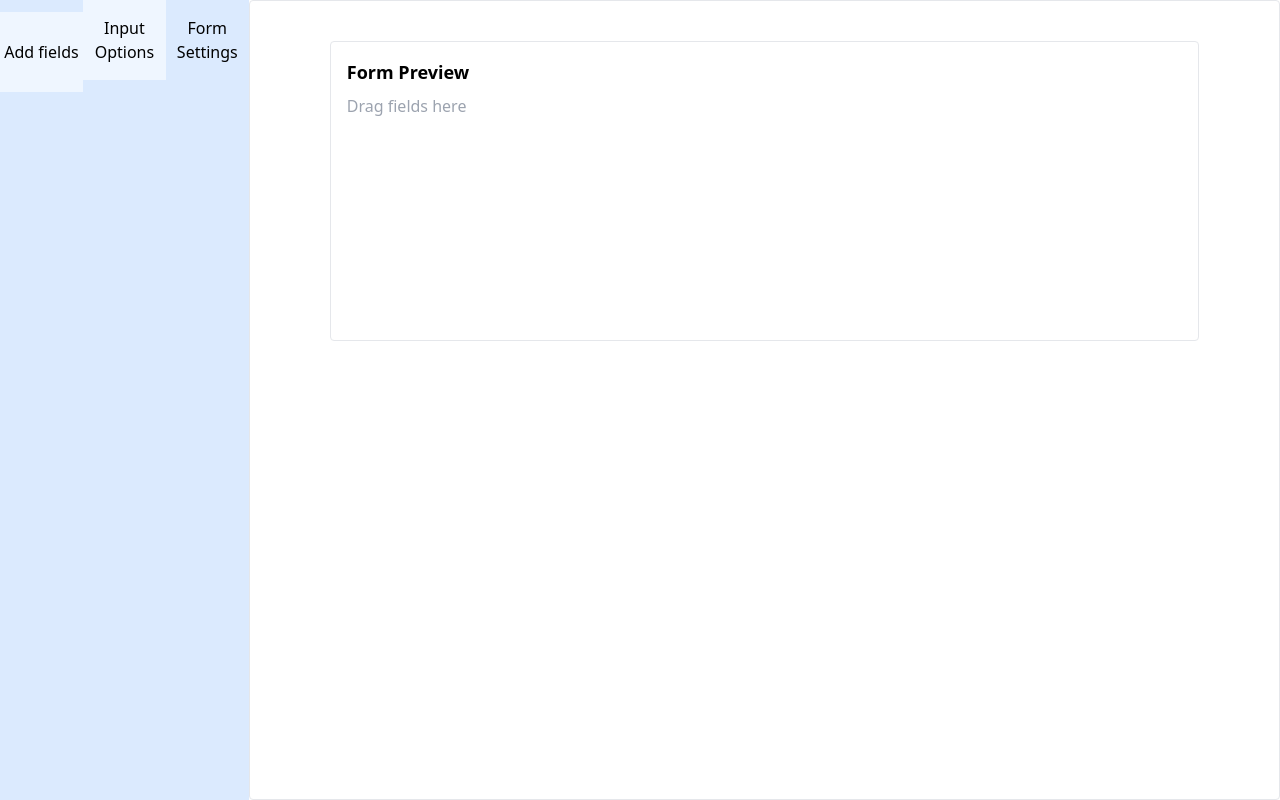
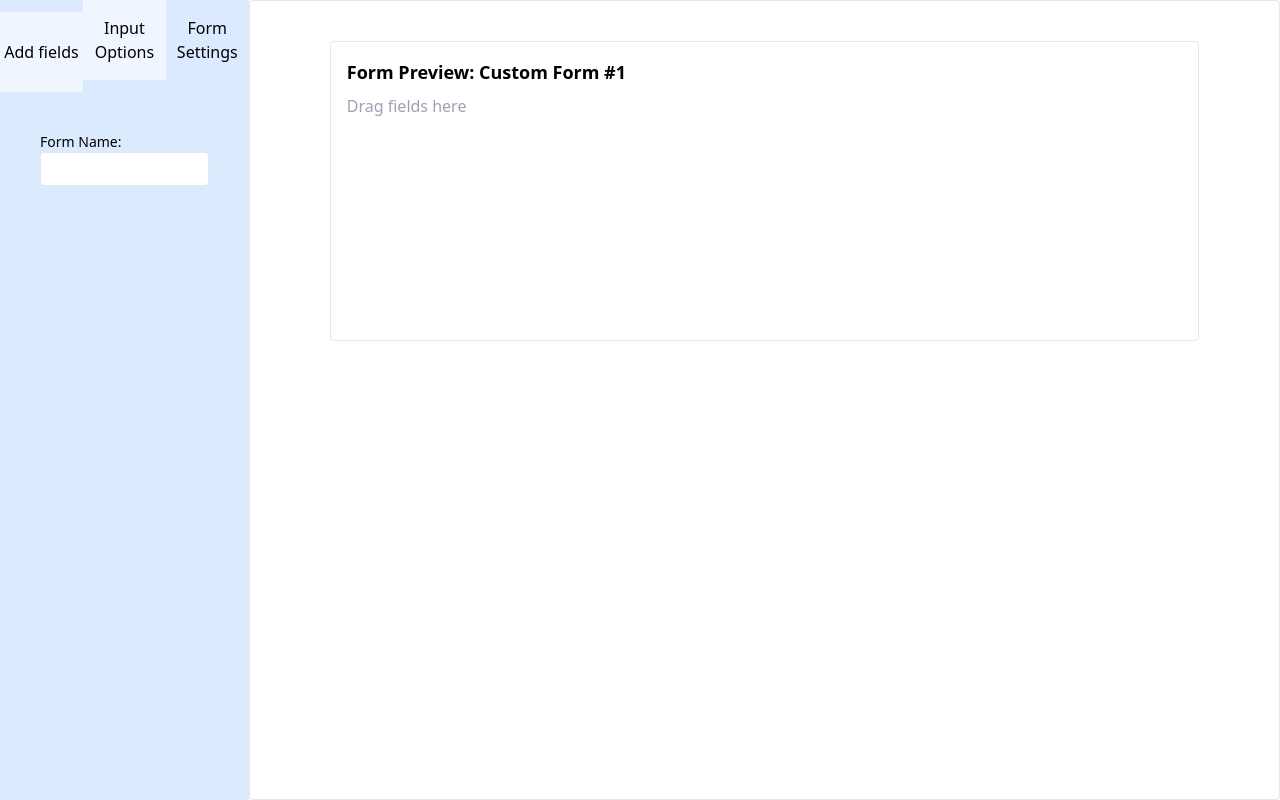
Before and after one commit to vrezhMik/form-builder, a React (Create React App) app in the folder client/: page /formBuilder in a window 1280 px wide. Both pictures are taken after a click on the button "Form Settings". Built offline with nearby package versions, Linux system fonts and the light colour scheme.

Commit message:
add: form title

```diff
--- /dev/null
+++ b/client/src/components/Builder/FormSettingsComponent.tsx
@@ -0,0 +1,24 @@
+import { useSelector, useDispatch } from "react-redux";
+import { RootState } from "../../store";
+import { setFormName } from "../../store/formBuilderSlice";
+function FormSettingsComponent() {
+  const dispatch = useDispatch();
+  const formName = useSelector(
+    (state: RootState) => state.formBuilder.formName
+  );
+  return (
+    <div className="space-y-4">
+      <div>
+        <label className="block text-sm font-medium">Form Name:</label>
+        <input
+          type="text"
+          className="w-full border rounded px-2 py-1"
+          value={formName}
+          onChange={(e) => dispatch(setFormName(e.target.value))}
+        />
+      </div>
+    </div>
+  );
+}
+
+export default FormSettingsComponent;
--- a/client/src/components/FormEditor/FieldPreviewSortable.tsx
+++ b/client/src/components/FormEditor/FieldPreviewSortable.tsx
@@ -2,7 +2,7 @@ import React, { useEffect, useRef } from "react";
 import { FormField } from "../../form-builder/FormField";
 import { useDispatch } from "react-redux";
 import { setCurrentTab } from "../../store/sidebarSlice";
-import { setSelectedFieldId } from "../../store/formBuilderSlice";
+import { setSelectedFieldId, removeField } from "../../store/formBuilderSlice";
 import { useSortable } from "@dnd-kit/sortable";
 import { CSS } from "@dnd-kit/utilities";
 
@@ -72,7 +72,6 @@ const FieldPreviewSortable: React.FC<Props> = ({ field }) => {
         ⠿
       </div>
 
-      {/* Field content */}
       <div className="flex-1">
         <label>
           {field.label}{" "}
@@ -129,6 +128,12 @@ const FieldPreviewSortable: React.FC<Props> = ({ field }) => {
           </select>
         )}
       </div>
+      <div
+        className="text-red-500 cursor-pointer select-none"
+        onClick={() => dispatch(removeField(field.id))}
+      >
+        x
+      </div>
     </div>
   );
 };
--- a/client/src/components/FormEditor/FormPreview.tsx
+++ b/client/src/components/FormEditor/FormPreview.tsx
@@ -12,11 +12,7 @@ import {
 } from "@dnd-kit/sortable";
 import { useDispatch, useSelector } from "react-redux";
 import { RootState } from "../../store";
-import {
-  FieldType,
-  createFormField,
-  FormField,
-} from "../../form-builder/FormField";
+import { FieldType, createFormField } from "../../form-builder/FormField";
 import { addField, reorderFields } from "../../store/formBuilderSlice";
 import { groupFieldsIntoRows } from "../../utils/groupFieldsIntoRows";
 
@@ -25,9 +21,15 @@ import FieldPreviewSortable from "./FieldPreviewSortable";
 function FormPreview() {
   const fields = useSelector((state: RootState) => state.formBuilder.fields);
   const rows = groupFieldsIntoRows(fields);
-
+  const formName = useSelector(
+    (state: RootState) => state.formBuilder.formName
+  );
+  const formId = useSelector(
+    (state: RootState) => state.formBuilder.formIdCounter
+  );
   const dispatch = useDispatch();
-
+  const displayName =
+    formName.trim() !== "" ? formName : `Custom Form #${formId}`;
   const sensors = useSensors(useSensor(PointerSensor));
 
   const handleDropFromSidebar = (e: React.DragEvent<HTMLDivElement>) => {
@@ -62,7 +64,9 @@ function FormPreview() {
         onDrop={handleDropFromSidebar}
         onDragOver={handleDragOver}
       >
-        <h2 className="text-lg font-semibold mb-2">Form Preview</h2>
+        <h2 className="text-lg font-semibold mb-2">
+          Form Preview: {displayName}
+        </h2>
 
         {rows.length === 0 ? (
           <p className="text-gray-400">Drag fields here</p>
--- a/client/src/components/Sidebar/SidebarComponent.tsx
+++ b/client/src/components/Sidebar/SidebarComponent.tsx
@@ -3,6 +3,7 @@ import SidebarMenuComponent from "./SidebarMenuComponent";
 import { useSelector } from "react-redux";
 import { RootState } from "../../store";
 import InputOptionsComponent from "../Builder/InputOptionsComponent";
+import FormSettingsComponent from "../Builder/FormSettingsComponent";
 function SidebarComponent() {
   const currentTab = useSelector(
     (state: RootState) => state.sidebar.currentTab
@@ -13,6 +14,7 @@ function SidebarComponent() {
       <div className="p-10">
         {currentTab == 0 && <FieldsComponent />}
         {currentTab == 1 && <InputOptionsComponent />}
+        {currentTab == 2 && <FormSettingsComponent />}
       </div>
     </div>
   );
--- a/client/src/store/formBuilderSlice.ts
+++ b/client/src/store/formBuilderSlice.ts
@@ -3,11 +3,15 @@ import { FormField } from "../form-builder/FormField";
 import { arrayMove } from "@dnd-kit/sortable";
 
 interface FormBuilderState {
+  formName: string;
+  formIdCounter: number;
   fields: FormField[];
   selectedFieldId: string | null;
 }
 
 const initialState: FormBuilderState = {
+  formName: "",
+  formIdCounter: 1,
   fields: [],
   selectedFieldId: null,
 };
@@ -39,6 +43,9 @@ const formBuilderSlice = createSlice({
       );
     },
 
+    setFormName: (state, action) => {
+      state.formName = action.payload;
+    },
     updateField: (
       state,
       action: PayloadAction<{ id: string; updates: Partial<FormField> }>
@@ -65,6 +72,7 @@ export const {
   updateField,
   removeField,
   setSelectedFieldId,
+  setFormName,
 } = formBuilderSlice.actions;
 
 export default formBuilderSlice.reducer;
```
